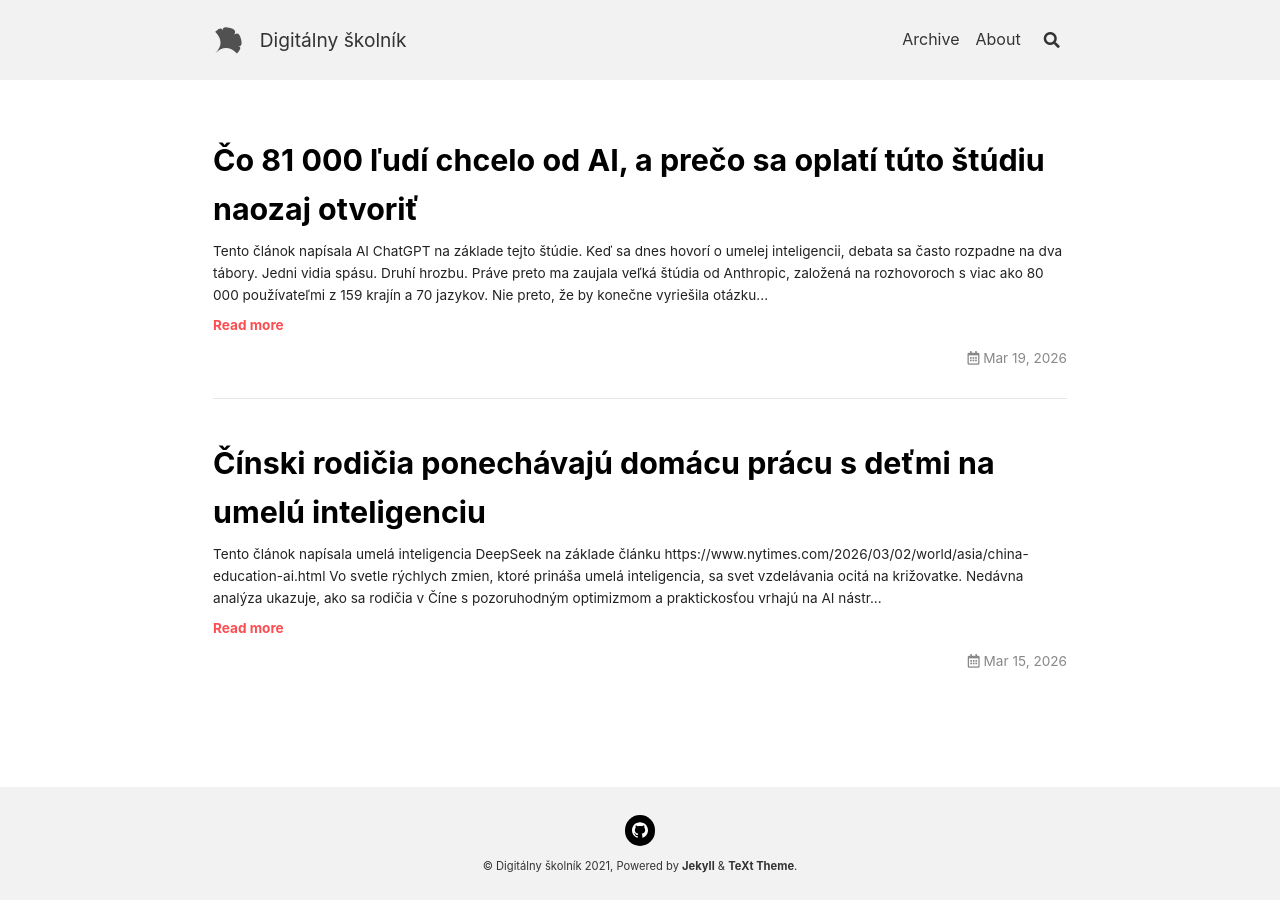
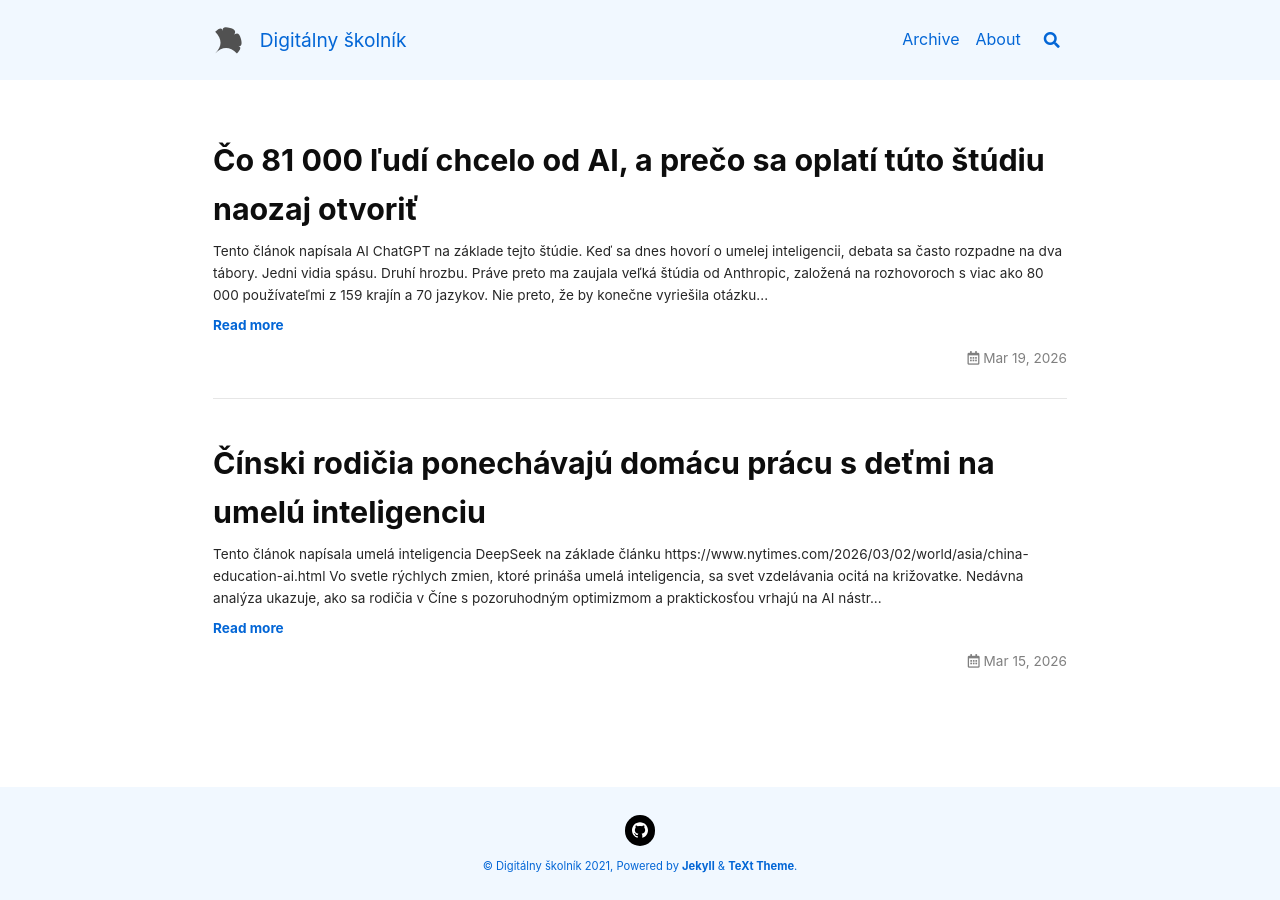
Before and after one commit to romanbaranovic/romanbaranovic.github.io, a Jekyll site: the page built from index.html, in a window 1280 px wide. Built offline with Jekyll 4.4.1, drawn with Linux system fonts in a browser that asks for light colours; nearby versions of some CDN libraries; the list of posts is cut into pages by our own code.

Commit message:
skin: ocean

```diff
--- a/_config.yml
+++ b/_config.yml
@@ -1,4 +1,4 @@
-text_skin: default
+text_skin: ocean
 highlight_theme: default
 url: "https://romanbaranovic.github.io"
 title: Digitálny školník
```
